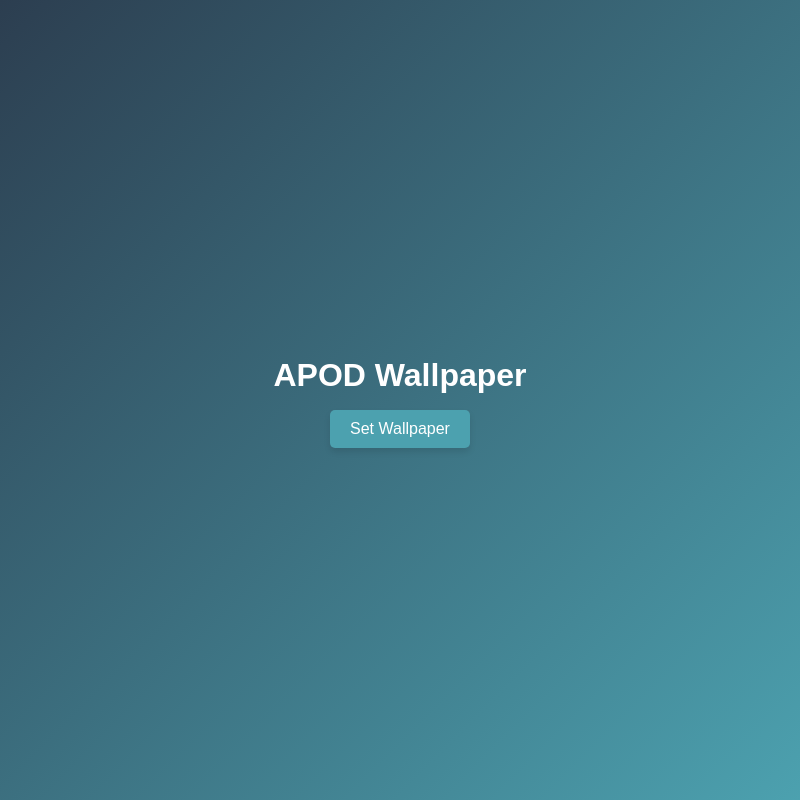
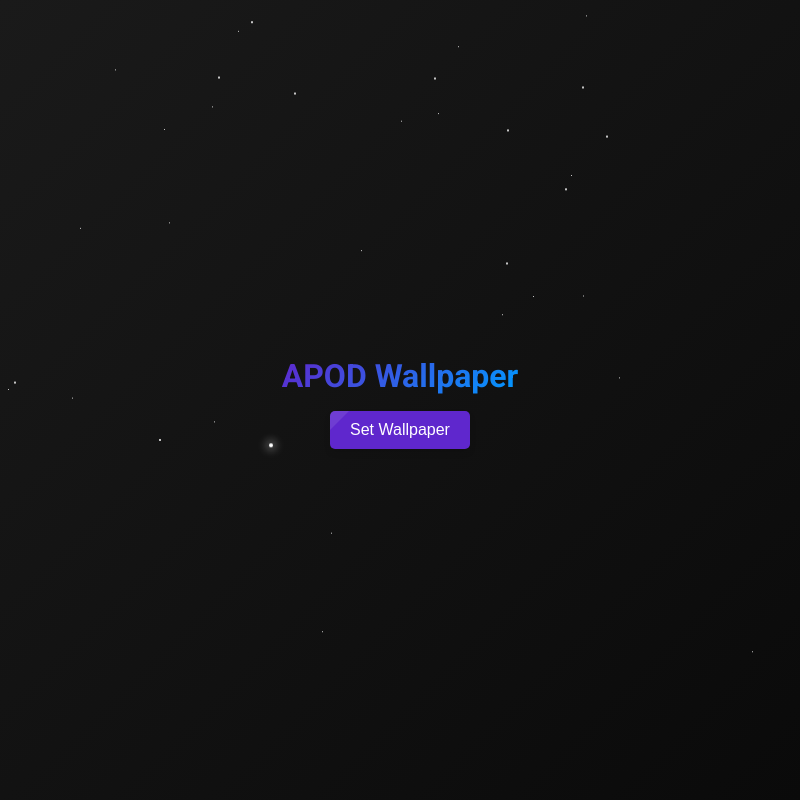
Before and after one commit to OnLee3/APOD-wallpaper, an Electron app: page src/index.html in a window 800 px wide. Drawn offline with Linux system fonts and the light colour scheme; no server answers.

Commit message:
style: add star effect

```diff
--- a/src/renderer.js
+++ b/src/renderer.js
@@ -84,6 +84,48 @@ ipcRenderer.on("submit-api-key", (event, apiKey) => {
   }
 });
 
+function createStars(numStars) {
+  const starsContainer = document.createElement("div");
+  starsContainer.className = "stars-container";
+
+  for (let i = 0; i < numStars; i++) {
+    const star = document.createElement("div");
+    const randomValue = Math.random();
+    let starType;
+
+    if (randomValue < 0.48) {
+      starType = 0;
+    } else if (randomValue < 0.96) {
+      starType = 1;
+    } else {
+      starType = 2;
+    }
+
+    switch (starType) {
+      case 0:
+        star.className = "star";
+        break;
+      case 1:
+        star.className = "star-back";
+        break;
+      case 2:
+        star.className = "supernova";
+        break;
+    }
+
+    star.style.top = `${Math.random() * 100}vh`;
+    star.style.left = `${Math.random() * 100}vw`;
+    const animationDuration = 50 + Math.random() * (starType === 1 ? 50 : 100);
+    star.style.animationDuration = `${animationDuration}s`;
+    star.style.animationDelay = `${-Math.random() * animationDuration}s`;
+    starsContainer.appendChild(star);
+  }
+
+  document.body.appendChild(starsContainer);
+}
+
+createStars(100);
+
 document
   .getElementById("set-wallpaper")
   .addEventListener("click", handleSetWallpaperClick);
--- a/src/styles.css
+++ b/src/styles.css
@@ -1,21 +1,97 @@
+@import url("https://fonts.googleapis.com/css2?family=Roboto:wght@400;700&display=swap");
+
 body {
   margin: 0;
-  font-family: Arial, sans-serif;
-  background: linear-gradient(135deg, #2c3e50, #4ca1af);
+  font-family: "Roboto", sans-serif;
+  background-color: #1a1a1a;
+  background-image: linear-gradient(135deg, #1a1a1a, #0a0a0a);
   height: 100vh;
   display: flex;
   flex-direction: column;
   justify-content: center;
   align-items: center;
+  overflow: hidden;
+  position: relative;
+}
+
+body:before {
+  content: "";
+  position: absolute;
+  width: 100%;
+  height: 100%;
+  background: transparent;
+  z-index: 1;
+}
+
+body:after {
+  content: "";
+  position: absolute;
+  width: 100%;
+  height: 100%;
+  background: transparent;
+  z-index: 1;
+}
+
+@keyframes stars {
+  from {
+    transform: translateY(0px);
+  }
+  to {
+    transform: translateY(-2000px);
+  }
+}
+
+@keyframes stars-back {
+  from {
+    transform: translateY(0px);
+  }
+  to {
+    transform: translateY(-1000px);
+  }
+}
+
+.star {
+  background: white;
+  position: absolute;
+  width: 2px;
+  height: 2px;
+  border-radius: 100%;
+  z-index: 1;
+  animation: stars 50s linear infinite;
+}
+
+.star-back {
+  background: white;
+  position: absolute;
+  width: 1px;
+  height: 1px;
+  border-radius: 100%;
+  z-index: 1;
+  animation: stars-back 100s linear infinite;
+}
+
+.supernova {
+  background: white;
+  position: absolute;
+  width: 4px;
+  height: 4px;
+  border-radius: 100%;
+  z-index: 1;
+  animation: stars 150s linear infinite;
+  box-shadow: 0 0 10px 2px rgba(255, 255, 255, 0.5);
 }
 
 h1 {
-  color: #ffffff;
+  font-size: 2rem;
+  background-image: linear-gradient(135deg, #5f27cd, #0099ff);
+  -webkit-background-clip: text;
+  color: transparent;
   margin-bottom: 1rem;
+  z-index: 2;
 }
 
 button {
-  background-color: #4ca1af;
+  background-color: #5f27cd;
   color: #ffffff;
   border: none;
   padding: 10px 20px;
@@ -24,10 +100,30 @@ button {
   cursor: pointer;
   box-shadow: 0 4px 6px rgba(0, 0, 0, 0.1);
   margin-bottom: 1rem;
+  position: relative;
+  overflow: hidden;
+  z-index: 2;
+}
+
+button:before {
+  content: "";
+  background-color: rgba(255, 255, 255, 0.1);
+  width: 100%;
+  height: 100%;
+  position: absolute;
+  top: 0;
+  left: -100%;
+  transform: skewX(-45deg);
+  transition: all 0.3s;
+  z-index: -1;
+}
+
+button:hover:before {
+  left: 100%;
 }
 
 button:hover {
-  background-color: #2c3e50;
+  background-color: #0099ff;
 }
 
 button:focus {
@@ -41,20 +137,26 @@ button:focus {
   text-align: center;
   box-shadow: 0 4px 6px rgba(0, 0, 0, 0.1);
   max-width: 500px;
-  width: 100%;
+  z-index: 2;
 }
 
-.api-key-input {
-  padding: 5px;
-  font-size: 14px;
+input[type="text"] {
+  background-color: rgba(255, 255, 255, 0.2);
+  border: none;
+  padding: 10px 20px;
+  border-radius: 5px;
+  font-size: 16px;
+  color: #ffffff;
   width: 100%;
-  margin-bottom: 1rem;
   box-sizing: border-box;
-  border-radius: 5px;
-  border: 1px solid #4ca1af;
+  transition: all 0.3s;
 }
 
-.error-message {
-  color: #ff0000;
-  font-size: 14px;
+input[type="text"]:focus {
+  outline: none;
+  background-color: rgba(255, 255, 255, 0.3);
 }
+
+button[type="submit"] {
+  margin-top: 1rem;
+}
```
